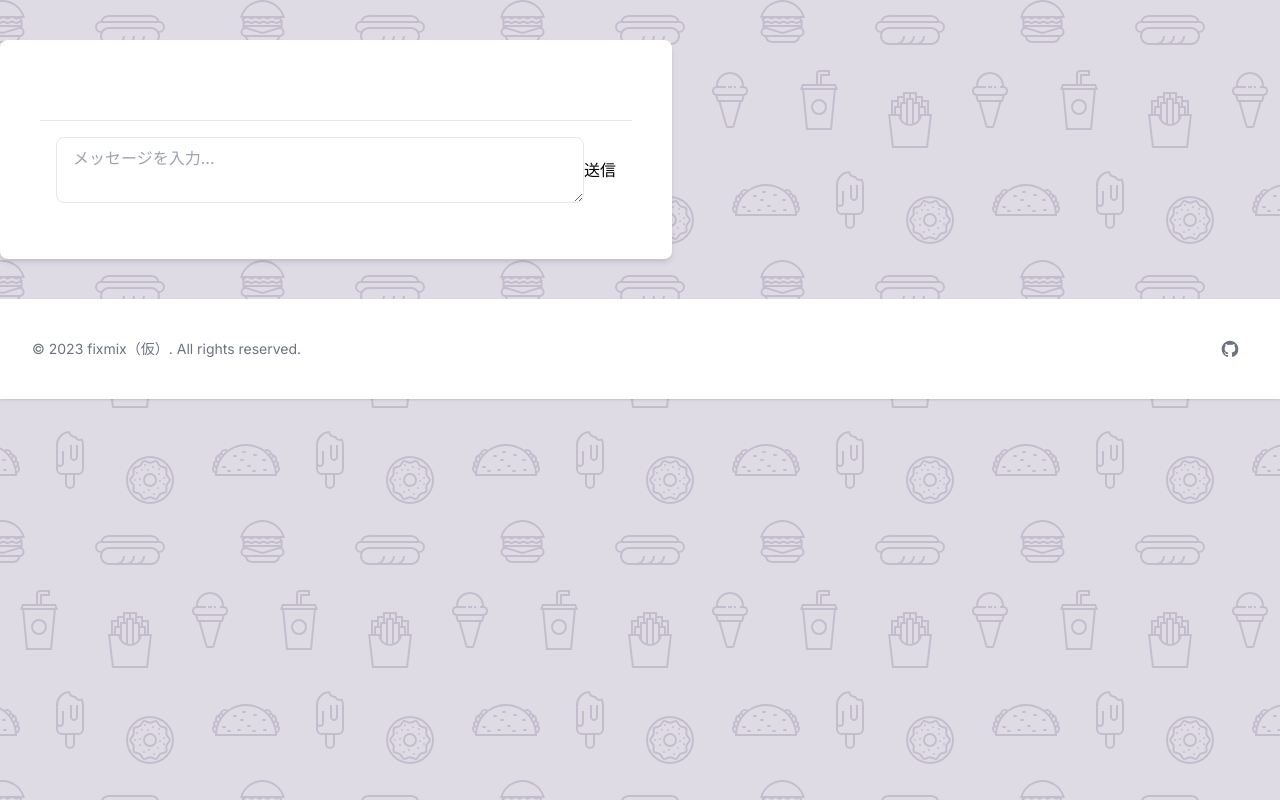
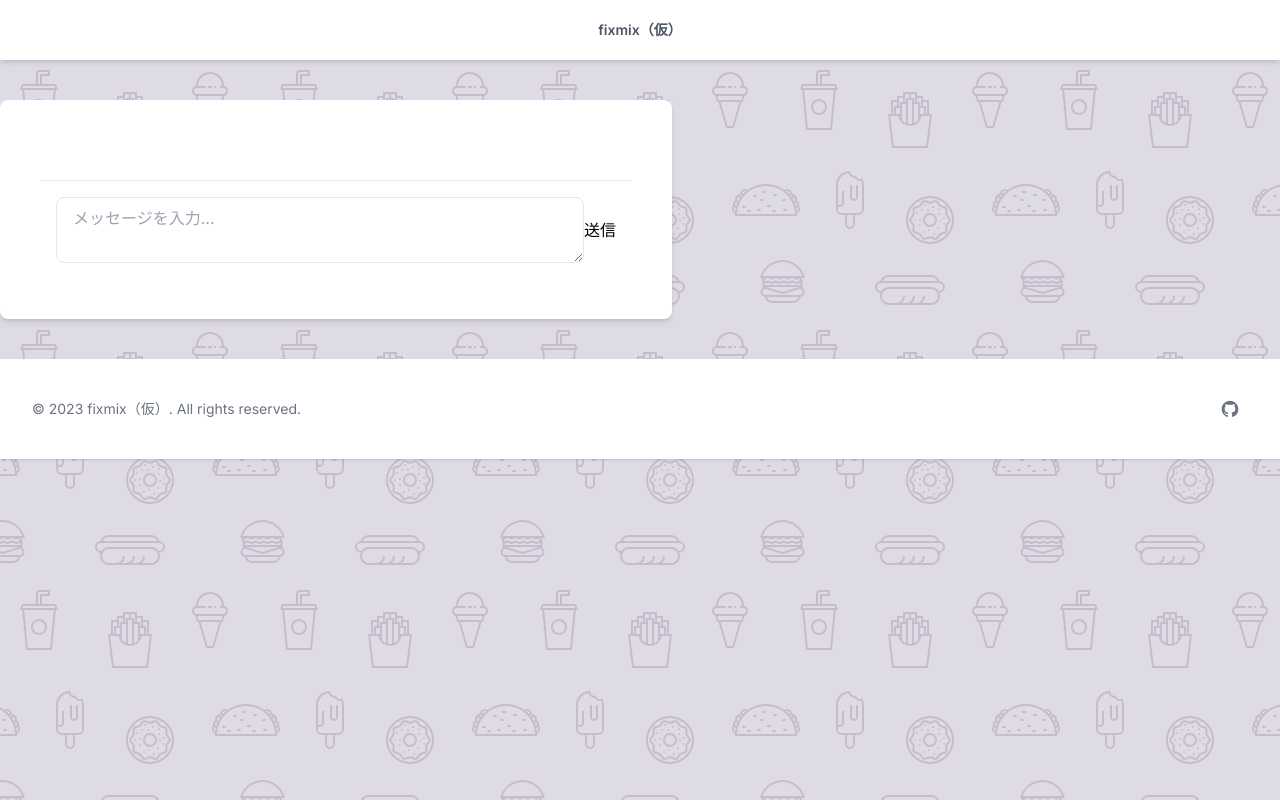
Before and after one commit to fixmix-hackathon/fixmix, a Next.js app: page / in a window 1280 px wide. Built offline with nearby package versions, Linux system fonts and the light colour scheme.

Commit message:
✨ headerを作成

```diff
--- /dev/null
+++ b/app/header.tsx
@@ -0,0 +1,13 @@
+import { siteTitle } from "./constants/constants";
+
+const Header = () => {
+    return (
+        <header className="text-center py-5 bg-white shadow-md sticky top-0 z-10">
+        <h1 className="text-sm md:text-1xl text-gray-600 font-semibold px-4 whitespace-pre-line">
+            {siteTitle}
+        </h1>
+        </header>
+    );
+};
+
+export default Header
--- a/app/layout.tsx
+++ b/app/layout.tsx
@@ -2,6 +2,7 @@ import './globals.css'
 import type { Metadata } from 'next'
 import { Inter } from 'next/font/google'
 import Footer from './footer'
+import Header from './header'
 
 const inter = Inter({ subsets: ['latin'] })
 
@@ -17,6 +18,7 @@ export default function RootLayout({
 }) {
   return (
     <html lang="ja">
+      <Header />
       <body className={inter.className}>{children}</body>
       <Footer />
     </html>
```
